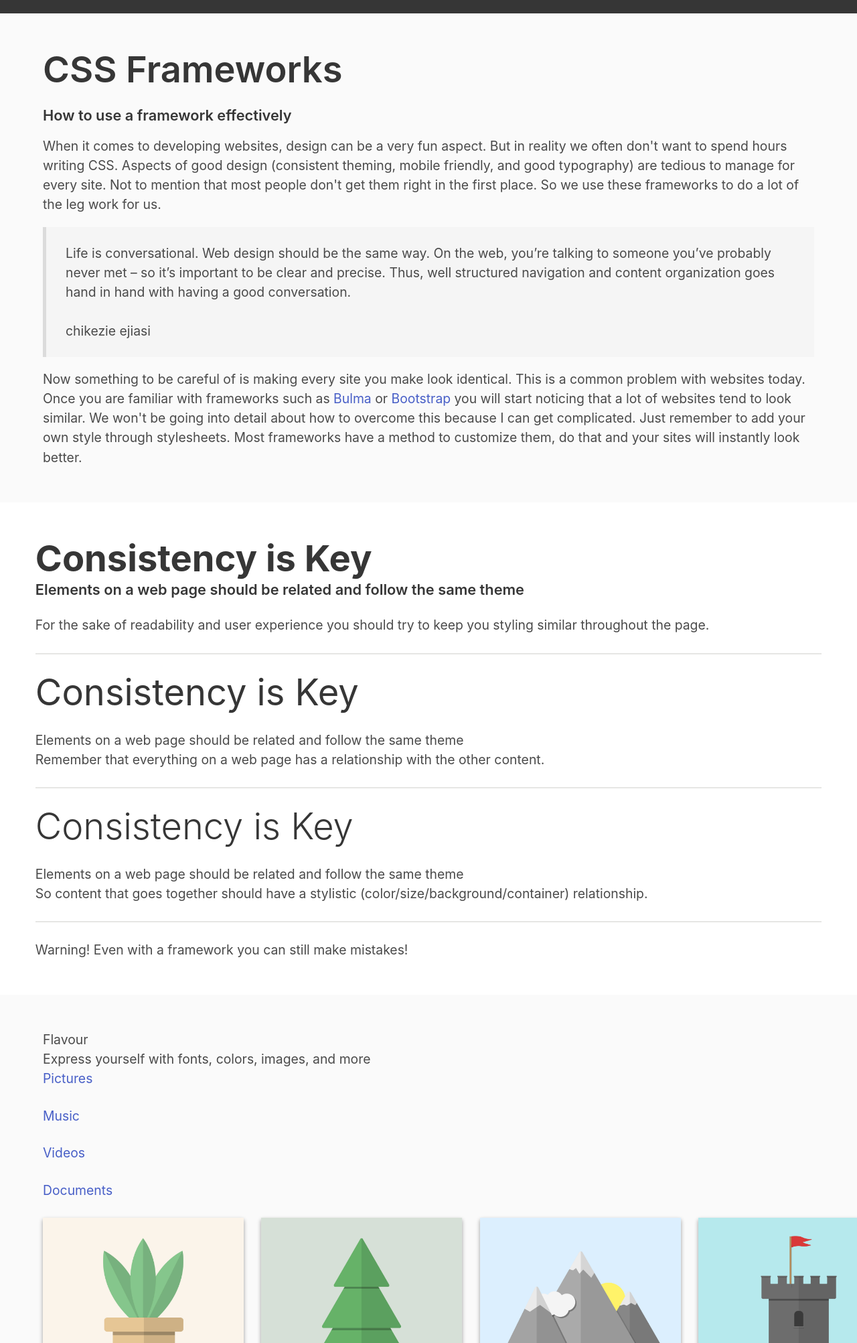
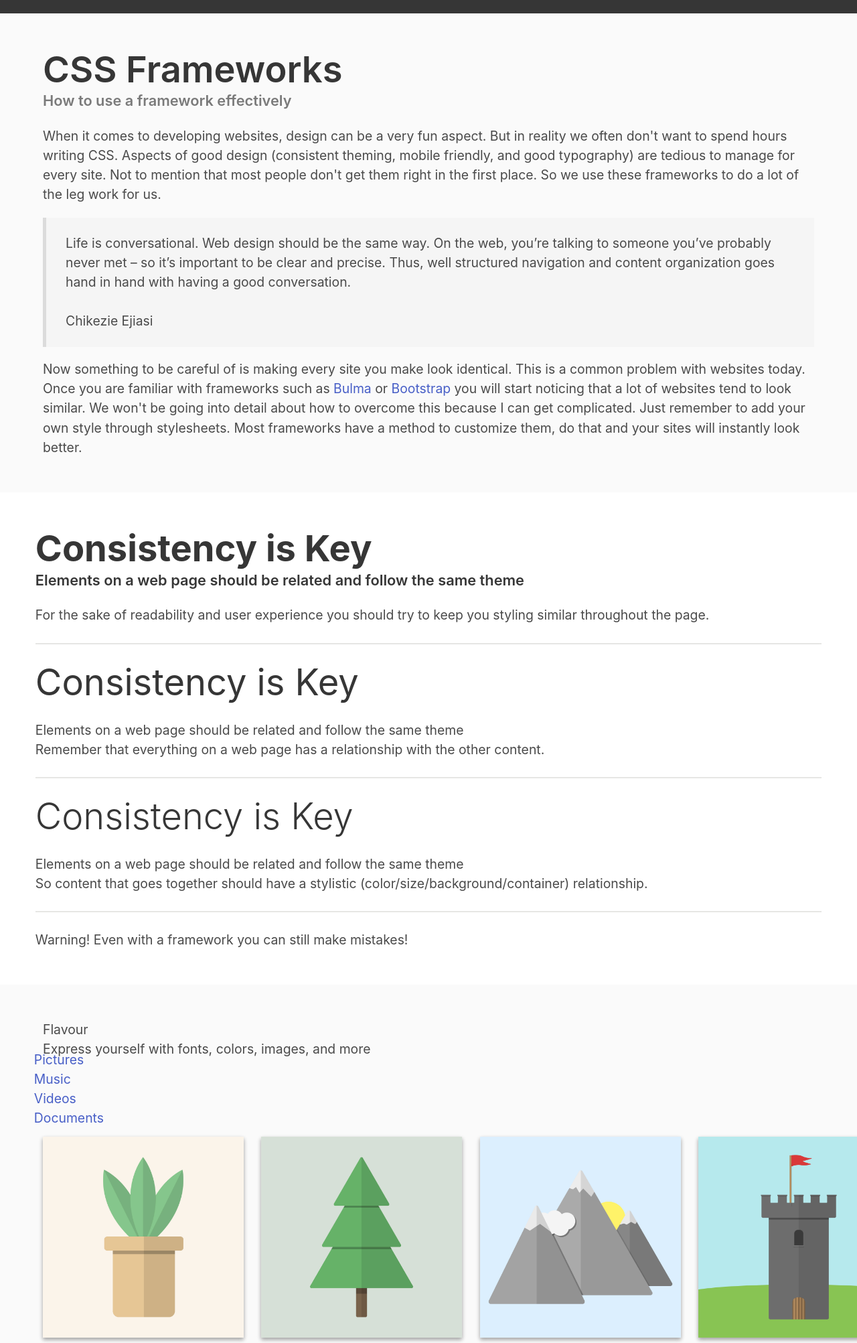
Before and after one commit to jdmar3-comp426/a02-hmhass, a website: page index.html in a window 1280 px wide. Shown: the part 780-2785 px from the top of the page at 67% size. Drawn offline with nearby package versions, Linux system fonts and the light colour scheme; a web font is replaced by a local one.

Commit message:
Pushing changes

```diff
--- a/index.html
+++ b/index.html
@@ -11,11 +11,11 @@
 <body>
 <section class="hero is-dark is-fullheight">
     <div class="hero-body">
-        <div class="">
+        <div class="container">
             <h1 class="title">
                 Comp426
             </h1>
-            <h2 class="">
+            <h2 class="subtitle">
                 A web development class
             </h2>
         </div>
@@ -25,7 +25,7 @@
     <div class="container">
         <div class="content">
             <h1 class="title">CSS Frameworks</h1>
-            <h5 class="">How to use a framework effectively</h5>
+            <h5 class="subtitle has-text-grey">How to use a framework effectively</h5>
             <p>
 	    	When it comes to developing websites, design can be a very fun aspect.
 		But in reality we often don't want to spend hours writing CSS.
@@ -41,7 +41,7 @@
                 hand with having a good conversation.
                 <br>
                 <br>
-                <span class="">chikezie ejiasi</span>
+                <span class="is-capitalized">chikezie ejiasi</span>
             </blockquote>
             <p>
 	    	Now something to be careful of is making every site you make look identical.
@@ -93,10 +93,10 @@
         </div>
         <div class="columns">
             <ul>
-                <li class="column"><a>Pictures</a></li>
-                <li class="column"><a>Music</a></li>
-                <li class="column"><a>Videos</a></li>
-                <li class="column"><a>Documents</a></li>
+                <li><a>Pictures</a></li>
+                <li><a>Music</a></li>
+                <li><a>Videos</a></li>
+                <li><a>Documents</a></li>
             </ul>
         </div>
         <div class="columns">
```
